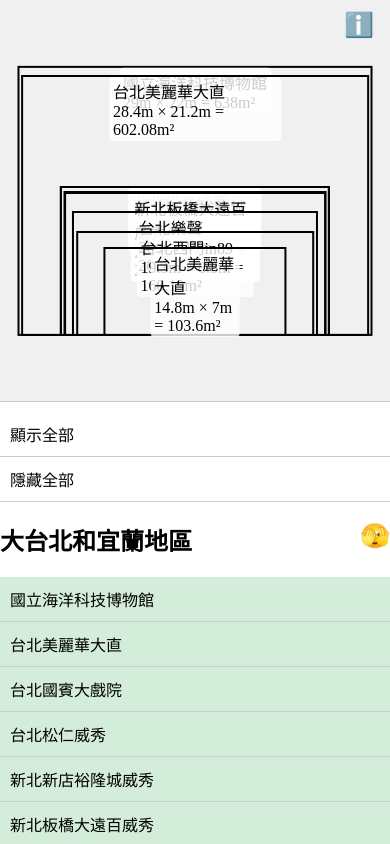
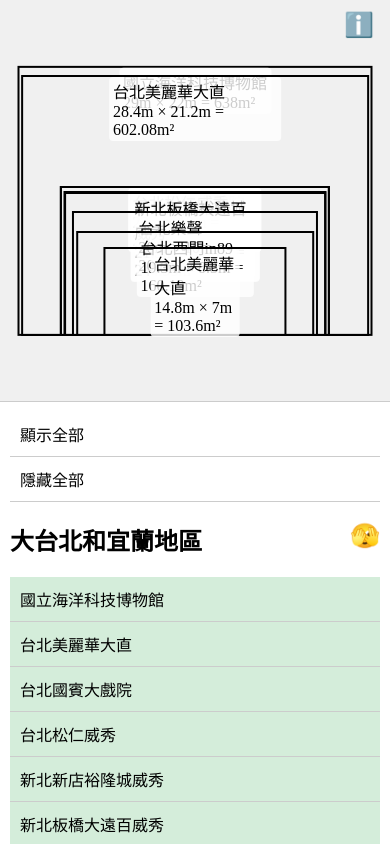
Before and after one commit to rexx/theater-screen-size, a plain HTML site: page index.html in a window 390 px wide. Drawn offline with Linux system fonts and the light colour scheme.

Commit message:
adjust screen list dimensions for padding
10 min

```diff
--- a/main.css
+++ b/main.css
@@ -15,7 +15,7 @@ body {
 
 #screen-list {
     flex: 0 0 300px; /* Fixed width for the list */
-    height: 100vh;
+    height: calc(100vh - 20px); /* Adjust height to account for padding */
     overflow-y: auto;
     background-color: #fff;
     border-left: 1px solid #ccc;
@@ -123,7 +123,7 @@ footer {
 
     #screen-list {
         flex: none;
-        width: 100%;
+        width: calc(100% - 20px);
         height: 50vh; /* Half the height of the viewport */
         border-left: none;
         border-top: 1px solid #ccc;
```
